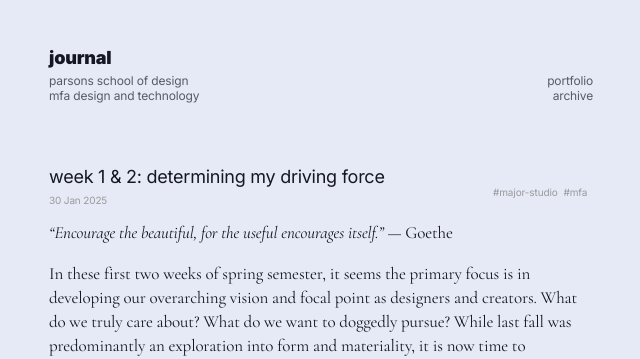
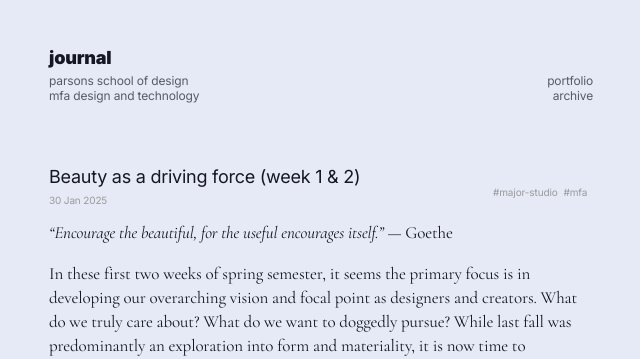
Before and after one commit to vasukisunder/vasukisunder.github.io, a Jekyll site: the page built from _posts/2025-01-30-week1.md, in a window 1280 px wide. Shown: the top 359 px of the page, without its empty margins (319-959 px from the left). Built offline with Jekyll 4.4.1, drawn with Linux system fonts in a browser that asks for light colours.

Commit message:
beauty as force

```diff
--- a/_posts/2025-01-30-week1.md
+++ b/_posts/2025-01-30-week1.md
@@ -1,6 +1,6 @@
 ---
 layout: post
-title: 'week 1 & 2: determining my driving force'
+title: Beauty as a driving force (week 1 & 2)
 tags: major-studio mfa
 ---
 
```
